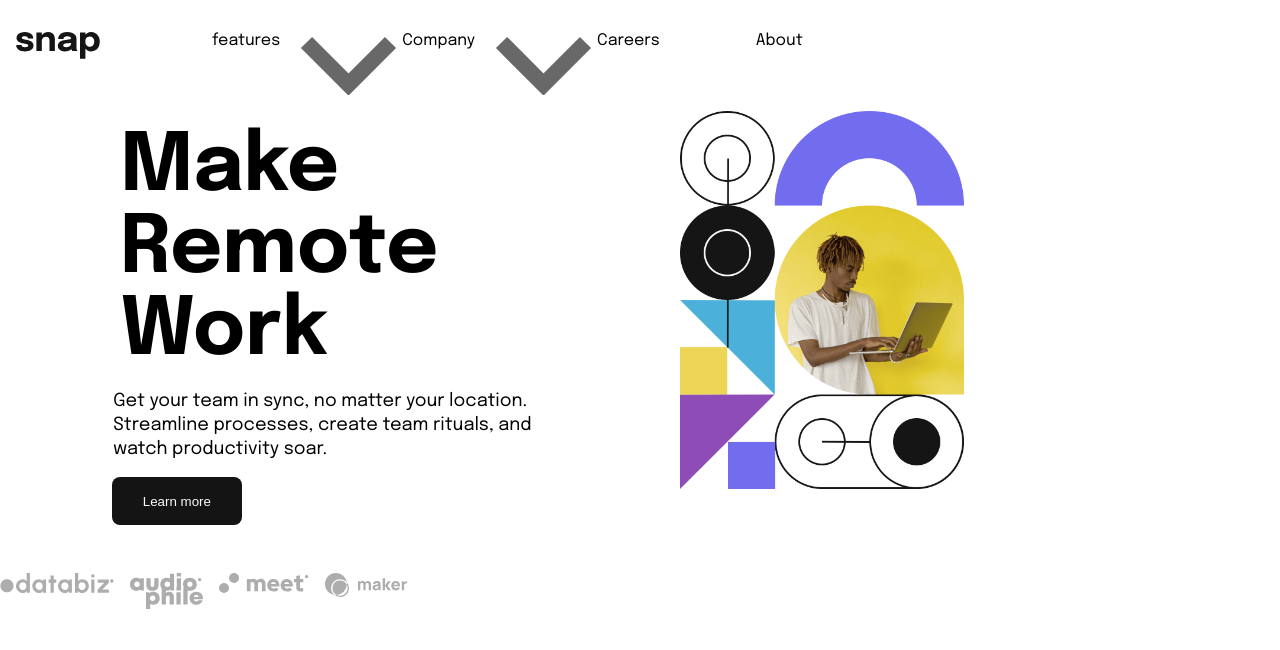
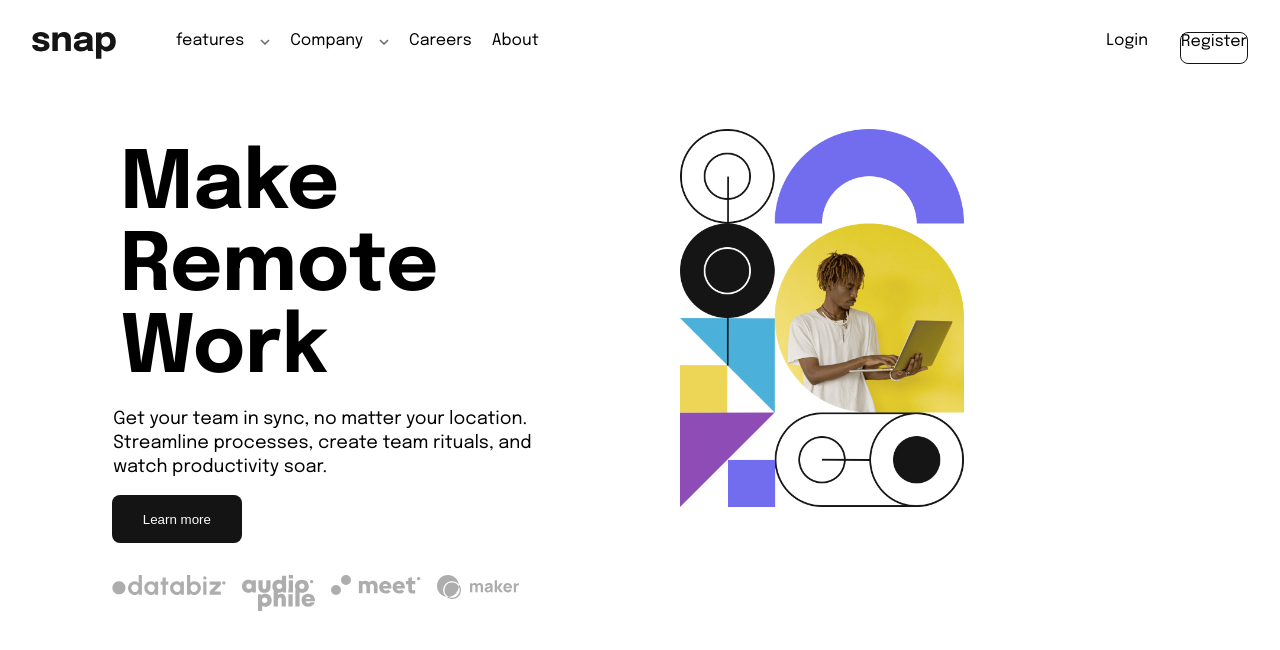
Before and after one commit to Emmanuel131519/Intro-section, a plain HTML site: page index.html in a window 1280 px wide. Drawn offline with Linux system fonts and the light colour scheme.

Commit message:
first commit

```diff
--- a/index.html
+++ b/index.html
@@ -14,22 +14,27 @@
   <body>
     <nav>
       <div class="nav-div-1">
+        <div class="nav-div-1-div-1">
           <div>
-          <img src="assets/logo.svg" alt="" />
+            <img src="assets/logo.svg" alt="The snap logo" />
           </div>
           <div class="nav-div-3">
-          <img src="assets/icon-menu.svg" alt="" />
+            <img src="assets/icon-menu.svg" alt="hamburger icon" />
           </div>
         </div>
 
         <div class="nav-div-2">
           <div class="nav-div-2-1">
             <p>features</p>
-          <img src="assets/icon-arrow-down.svg" alt="" />
+            <div>
+              <img src="assets/icon-arrow-down.svg" alt="arrow-down" />
+            </div>
           </div>
           <div class="nav-div-2-1">
             <p>Company</p>
-          <img src="assets/icon-arrow-down.svg" alt="" />
+            <div>
+              <img src="assets/icon-arrow-down.svg" alt="arrow-down" />
+            </div>
           </div>
           <div>
             <p>Careers</p>
@@ -38,13 +43,15 @@
             <p>About</p>
           </div>
         </div>
+        </div>
+
 
       <div class="nav-div-4">
         <div>
           <p>Login</p>
         </div>
-        <div>
-          <button>Register</button>
+        <div class="nav-div-4-p">
+        <p>   Register</p>
         </div>
       </div>
     </nav>
@@ -53,12 +60,11 @@
       <section class="section-1">
         <div>
           <div class="section-1-img-1">
-            <img src="assets/Image20250128181627.png" alt="" />
+            <img src="assets/Image20250128181627.png" alt="Main-img-desktop" />
           </div>
-       <div  class="section-1-img-2">
-<img src="assets/Image20250128181630.png" alt="">
+          <div class="section-1-img-2">
+            <img src="assets/Image20250128181630.png" alt="Main-img mobile" />
           </div>
-
         </div>
         <div class="section-1-div-1">
           <div>
@@ -71,9 +77,6 @@
           <div>
             <button>Learn more</button>
           </div>
-        </div>
-
-      </section>
          <!-- section-2 -->
          <section class="section-2">
           <div>
@@ -89,6 +92,9 @@
             <img src="assets/client-maker.svg" alt="" />
           </div>
         </section>
+        </div>
+      </section>
+
     </main>
   </body>
 </html>
--- a/style.css
+++ b/style.css
@@ -12,13 +12,19 @@
 
 body{
   font-family: "Epilogue", serif;
+
 }
 
 .nav-div-1{
   display: flex;
 justify-content: space-between;
-  padding: 2rem 1rem;
+  /* padding: 2rem 1rem; */
 }
+
+.nav-div-1-div-1{
+  display: flex;
+  justify-content: space-between;
+ }
 
 .nav-div-2{
   display: none;
@@ -65,23 +71,45 @@ margin-left: 6rem;
 
 .section-2{
 display: flex;
-padding-top: 2rem;
+padding: 2rem 6rem;
 gap: 1rem;
+max-width: 100%;
+
 }
 
 @media(min-width:765px){
   nav{
     display: flex;
-    gap: 6rem;
+    justify-content: space-between;
+    padding: 2rem ;
   }
+
+  .nav-div-1{
+    gap: 60px;
+  }
+
+
   .nav-div-2{
     display: block;
     display: flex;
-padding-top: 2rem;
-gap: 6rem;
+padding-bottom: 2rem;
+gap: 20px;
   }
   .nav-div-3{
     display: none;
+  }
+
+  .nav-div-4{
+    display: block;
+  display: flex;
+  gap: 2rem;
+  /* padding-top: 2rem; */
+  }
+
+  .nav-div-4-p{
+    border: 1px solid var(--Almost-Black);
+    border-radius: 8px;
+    height: 2rem;
   }
 
   .nav-div-2-1{
@@ -123,4 +151,9 @@ gap: 6rem;
 width: 20%;
 
   }
+
+  .nav-div-1-div-1{
+    display: flex;
+    justify-content: space-between;
+  }
 }
```
Lines whose indentation alone changed are shown as unchanged.
